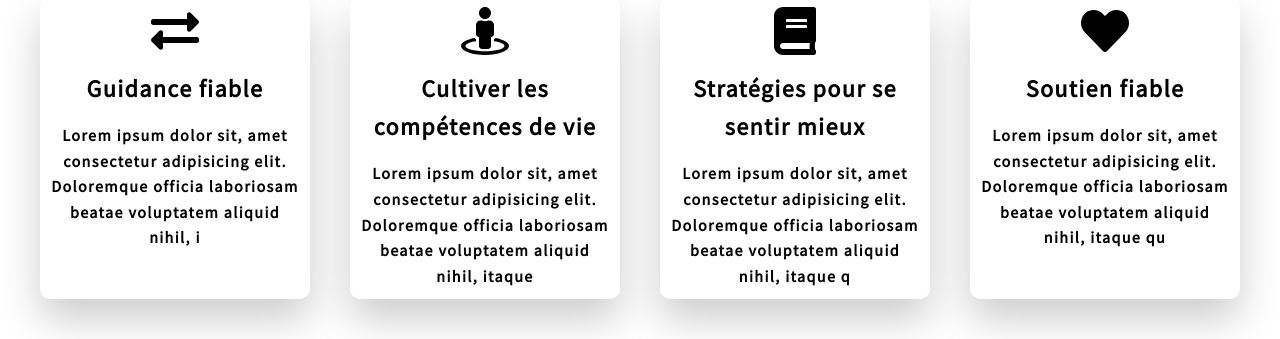
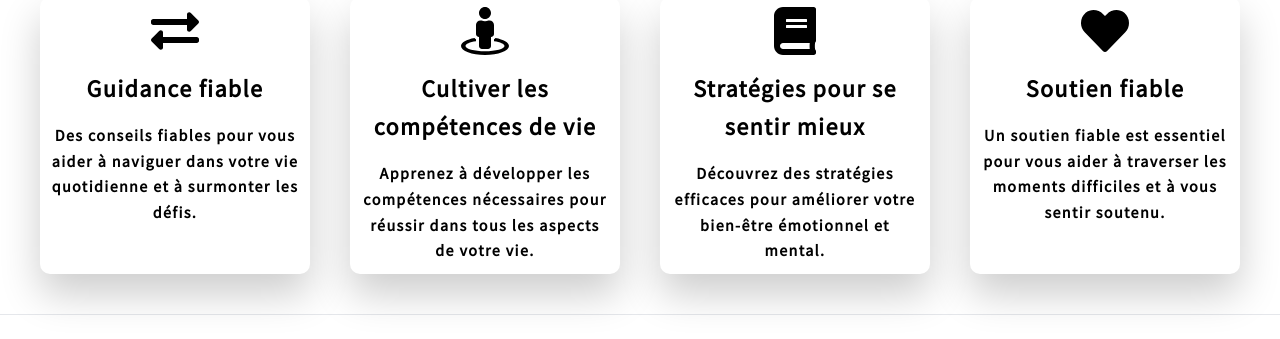
Before and after one commit to beyondvisions/Mindspan, a React (Vite) app in the folder client/: page / in a window 1280 px wide. Shown: the part 1580-1919 px from the top of the page. Built offline with nearby package versions, Linux system fonts and the light colour scheme; no server answers.

Commit message:
Update Home.jsx

```diff
--- a/client/src/pages/home/Home.jsx
+++ b/client/src/pages/home/Home.jsx
@@ -192,30 +192,31 @@ const [category, setCategory] = useState('événements');
             <FaExchangeAlt style={{fontSize:'3rem',textAlign:'center'}}/>
         </div>
         <h4>Guidance fiable</h4>
-                <p>Lorem ipsum dolor sit, amet consectetur adipisicing elit. Doloremque officia laboriosam beatae voluptatem aliquid nihil, i </p>
+        <p>Des conseils fiables pour vous aider à naviguer dans votre vie quotidienne et à surmonter les défis.</p>
     </li>
     <li>
         <div style={{display:'flex',justifyContent:'center',alignItems:'center'}}>
             <FaStreetView  style={{fontSize:'3rem',textAlign:'center'}}/>
         </div>
         <h4>Cultiver les compétences de vie</h4>
-                <p>Lorem ipsum dolor sit, amet consectetur adipisicing elit. Doloremque officia laboriosam beatae voluptatem aliquid nihil, itaque</p>
+        <p>Apprenez à développer les compétences nécessaires pour réussir dans tous les aspects de votre vie.</p>
     </li>
     <li>
         <div style={{display:'flex',justifyContent:'center',alignItems:'center'}}>
             <FaBook style={{fontSize:'3rem',textAlign:'center'}}/>
         </div>
         <h4>Stratégies pour se sentir mieux</h4>
-                <p>Lorem ipsum dolor sit, amet consectetur adipisicing elit. Doloremque officia laboriosam beatae voluptatem aliquid nihil, itaque q</p>
+        <p>Découvrez des stratégies efficaces pour améliorer votre bien-être émotionnel et mental.</p>
     </li>
     <li>
         <div style={{display:'flex',justifyContent:'center',alignItems:'center'}}>
             <FaHeart  style={{fontSize:'3rem',textAlign:'center'}}/>
         </div>
         <h4>Soutien fiable</h4>
-                <p>Lorem ipsum dolor sit, amet consectetur adipisicing elit. Doloremque officia laboriosam beatae voluptatem aliquid nihil, itaque qu </p>
+        <p>Un soutien fiable est essentiel pour vous aider à traverser les moments difficiles et à vous sentir soutenu.</p>
     </li>
 </div>
+
         <hr />
     </div>
     <div className={styles.containcomptourpromax}>
```
Lines whose indentation alone changed are shown as unchanged.
